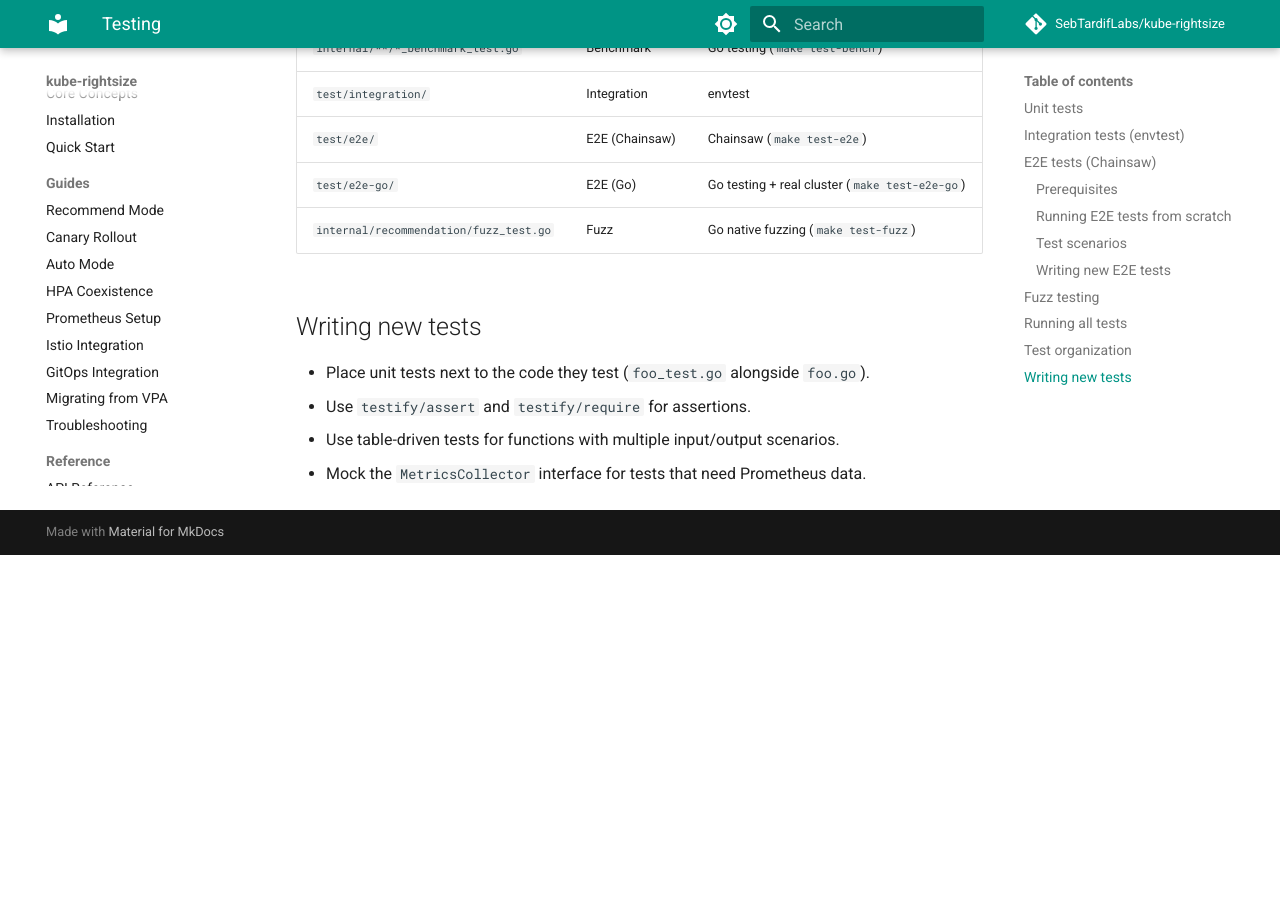
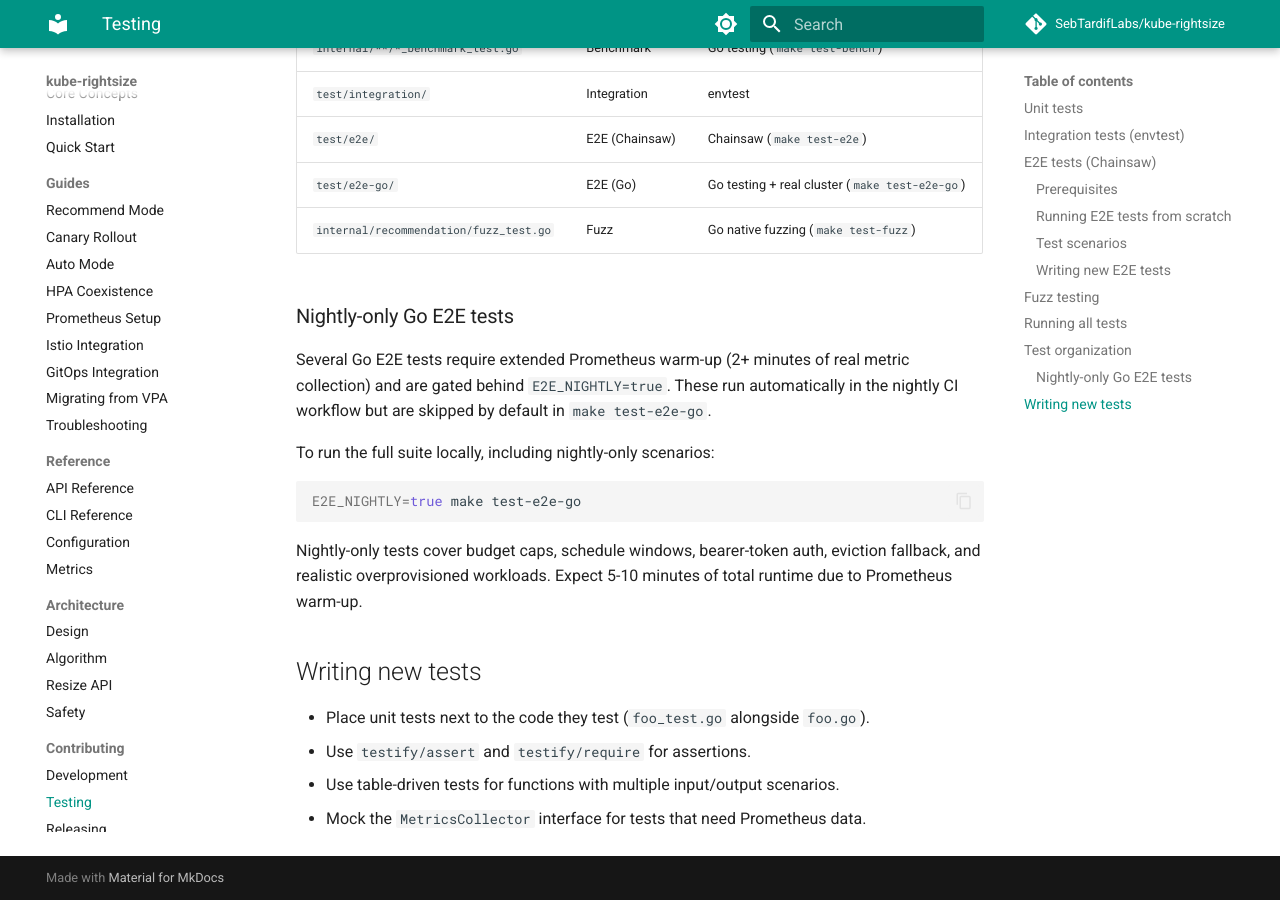
Before and after one commit to attune-io/attune, an MkDocs documentation site: the page built from docs/contributing/testing.md, in a window 1280 px wide and 900 px high, scrolled down 4863 px. Built offline with MkDocs 1.6.1 and Material for MkDocs 9.7.7, drawn with Linux system fonts in a browser that asks for light colours; comment, search, counter and statistics services are not loaded; before the commit the page ends 5418 px from its top, so only the background shows below that.

Commit message:
docs: document nightly-only Go E2E toggle and runtime
Closes #215

Signed-off-by: Sebastien Tardif <sebtardif@ncf.ca>

````diff
--- a/docs/contributing/testing.md
+++ b/docs/contributing/testing.md
@@ -175,6 +175,23 @@ make verify        # all CI checks locally
 | `test/e2e-go/` | E2E (Go) | Go testing + real cluster (`make test-e2e-go`) |
 | `internal/recommendation/fuzz_test.go` | Fuzz | Go native fuzzing (`make test-fuzz`) |
 
+### Nightly-only Go E2E tests
+
+Several Go E2E tests require extended Prometheus warm-up (2+ minutes of
+real metric collection) and are gated behind `E2E_NIGHTLY=true`. These
+run automatically in the nightly CI workflow but are skipped by default
+in `make test-e2e-go`.
+
+To run the full suite locally, including nightly-only scenarios:
+
+```bash
+E2E_NIGHTLY=true make test-e2e-go
+```
+
+Nightly-only tests cover budget caps, schedule windows, bearer-token
+auth, eviction fallback, and realistic overprovisioned workloads.
+Expect 5-10 minutes of total runtime due to Prometheus warm-up.
+
 ## Writing new tests
 
 - Place unit tests next to the code they test (`foo_test.go` alongside
````
Also changed, not shown: 1 other file.
